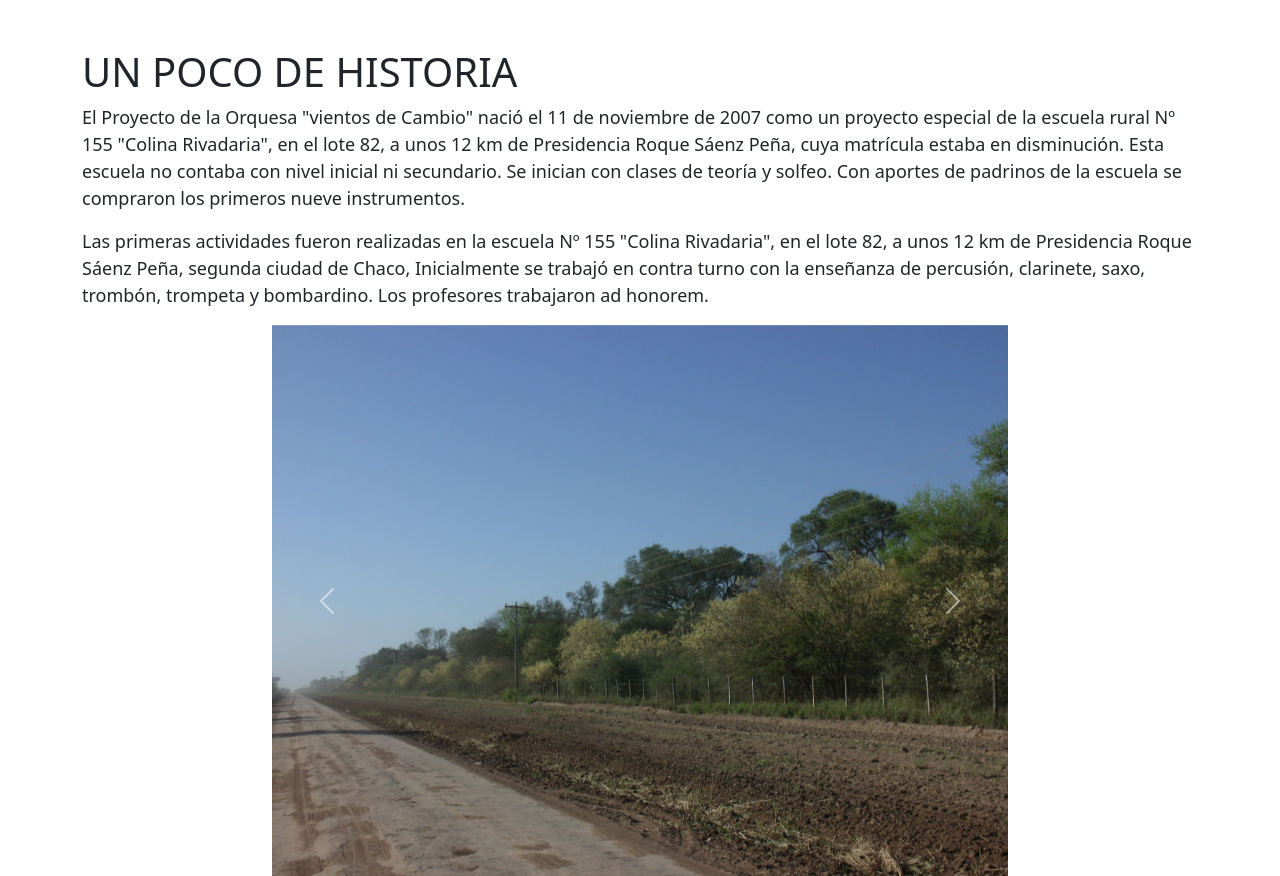
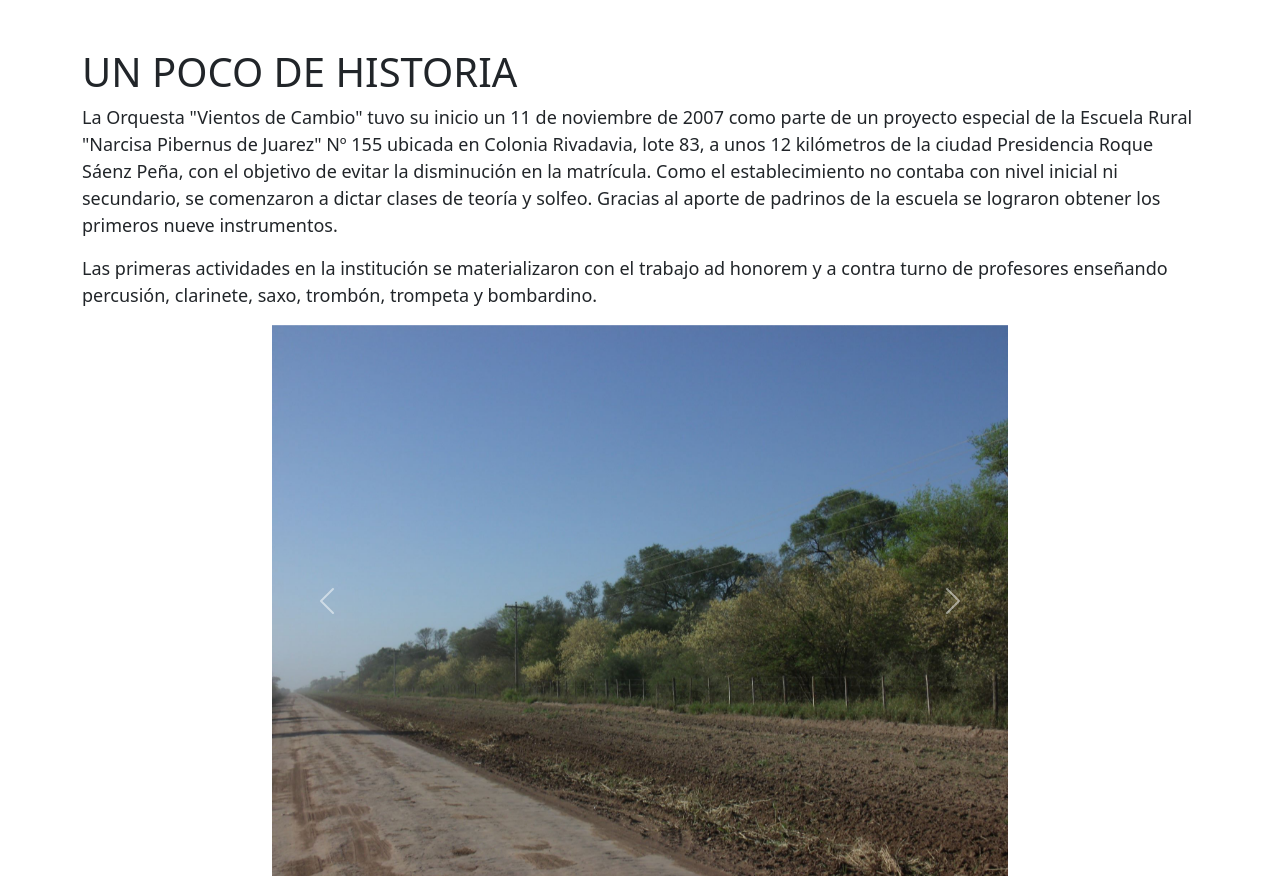
Before and after one commit to llalexis90ll/Proyecto-7, a Django app: page /NUESTRA_HISTORIA in a window 1280 px wide. Shown: the part 146-1022 px from the top of the page. Run offline with Django 4.2, Linux system fonts and the light colour scheme.

Commit message:
Agregado en Nuestra Historia

```diff
--- a/Proj_finalE7/blog/templates/NUESTRA_HISTORIA.html
+++ b/Proj_finalE7/blog/templates/NUESTRA_HISTORIA.html
@@ -7,8 +7,8 @@
     <div class="bd-example">
     <div class="text-left"><font size=4>
 
-        <p>El Proyecto de la Orquesa "vientos de Cambio" nació el 11 de noviembre de 2007 como un proyecto especial de la escuela rural Nº 155 "Colina Rivadaria", en el lote 82, a unos 12 km de Presidencia Roque Sáenz Peña, cuya matrícula estaba en disminución. Esta escuela no contaba con nivel inicial ni secundario. Se inician con clases de teoría y solfeo. Con aportes de padrinos de la escuela se compraron los primeros nueve instrumentos.</p>
-        <p>Las primeras actividades fueron realizadas en la escuela Nº 155 "Colina Rivadaria", en el lote 82, a unos 12 km de Presidencia Roque Sáenz Peña, segunda ciudad de Chaco, Inicialmente se trabajó en contra turno con la enseñanza de percusión, clarinete, saxo, trombón, trompeta y bombardino. Los profesores trabajaron ad honorem.</p>
+        <p>La Orquesta "Vientos de Cambio" tuvo su inicio un 11 de noviembre de 2007 como parte de un proyecto especial de la Escuela Rural "Narcisa Pibernus de Juarez" Nº 155 ubicada en Colonia Rivadavia, lote 83, a unos 12 kilómetros de la ciudad Presidencia Roque Sáenz Peña, con el objetivo de evitar la disminución en la matrícula. Como el establecimiento no contaba con nivel inicial ni secundario, se comenzaron a dictar clases de teoría y solfeo. Gracias al aporte de padrinos de la escuela se lograron obtener los primeros nueve instrumentos.</p>
+        <p>Las primeras actividades en la institución se materializaron con el trabajo ad honorem y a contra turno de profesores enseñando percusión, clarinete, saxo, trombón, trompeta y bombardino.</p>
         <div class="row justify-content-center">
          <div class="col-8">
             {% load static %}
```
